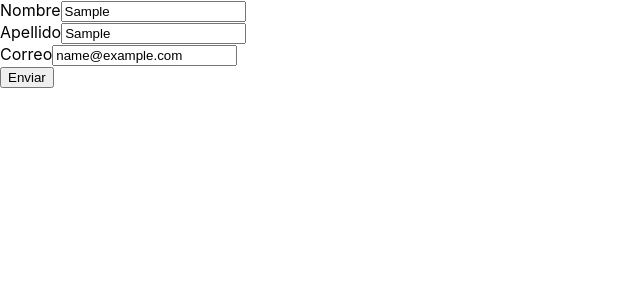
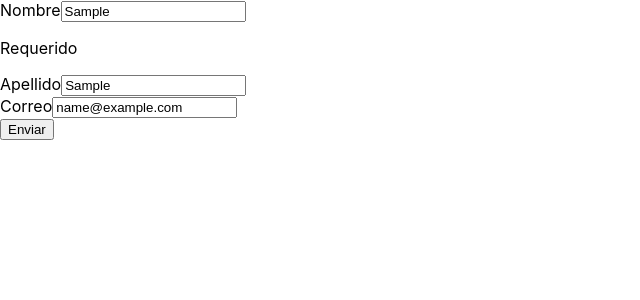
Before and after one commit to alberto-2-garcia/definitive-react-guide, a React (Vite) app: page / in a window 1280 px wide. Both pictures are taken after typing "Sample", "Sample", "name@example.com" into the empty fields and a click on the input "Enviar". Shown: the top 300 px of the page, without its empty margins (0-640 px from the left). Built offline with nearby package versions, Linux system fonts and the light colour scheme.

Commit message:
Added simple validation to form

```diff
--- a/src/App.tsx
+++ b/src/App.tsx
@@ -6,13 +6,25 @@ import ControlledForm from './components/ControlledForm'
 import { useFormik } from 'formik'
 import Input from './components/Input'
 
+interface FormValues {
+  name: string;
+  lastname: string;
+  email: string;
+}
+
+const initialValues: FormValues = {
+  name: '',
+  lastname: '',
+  email: ''
+}
 
 function App() {
-  const { handleSubmit, handleChange, values } = useFormik({
-    initialValues: {
-      name: '',
-      lastname: '',
-      email: ''
+  const { handleSubmit, handleChange, values, errors } = useFormik({
+    initialValues,
+    validate: (values) => {
+      const errors: FormValues = { ...initialValues };
+      errors.name = 'Requerido';
+      return errors;
     },
     onSubmit: (values) => {
       console.log(values)
@@ -20,10 +32,12 @@ function App() {
   });
 
   const { name, lastname, email } = values;
+  const { name: errorName, lastname: errorLastname, email: errorEmail } = errors;
 
   return (
     <form onSubmit={handleSubmit}>
       <Input type='text' label='Nombre' onChange={handleChange} value={name} name='name'/>
+      {errorName && <p>{errorName}</p>}
       <Input type='text' label='Apellido' onChange={handleChange} value={lastname} name='lastname'/>
       <Input type='email' label='Correo' onChange={handleChange} value={email} name='email'/>
       <input type='submit' value='Enviar'/>
```
